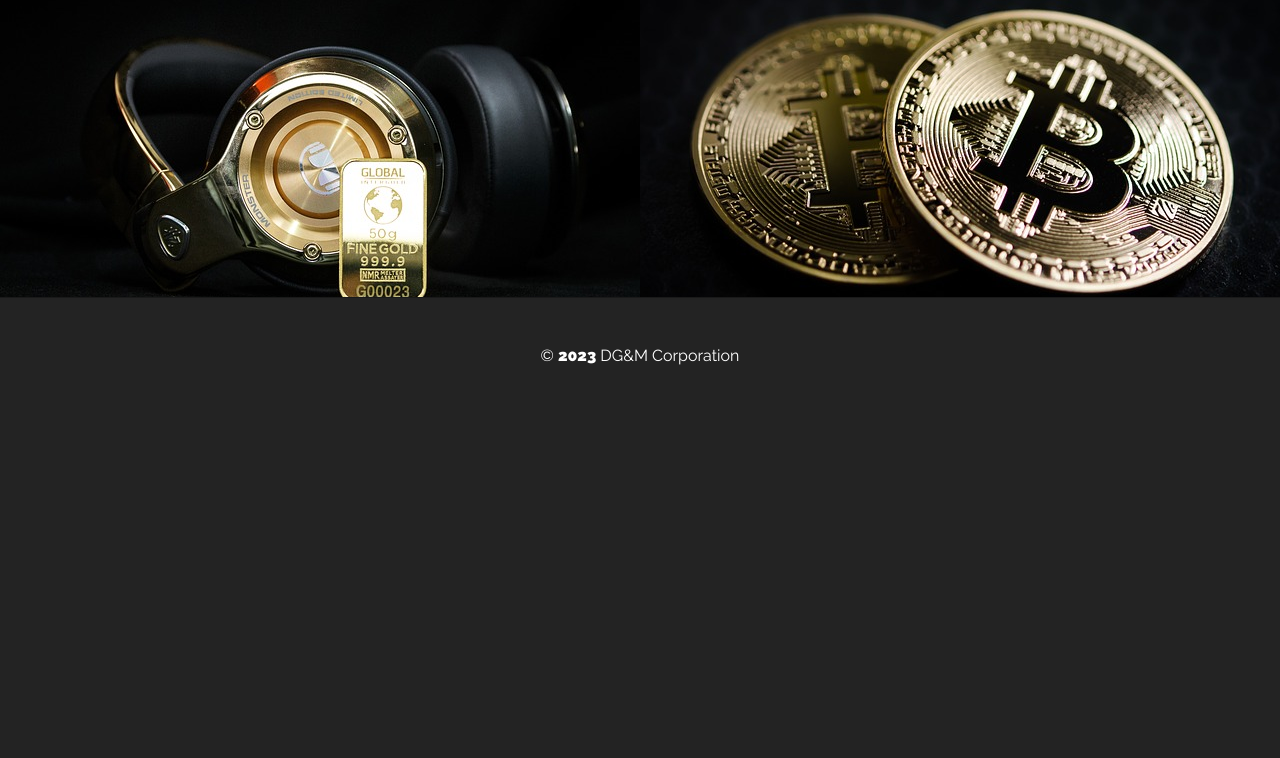
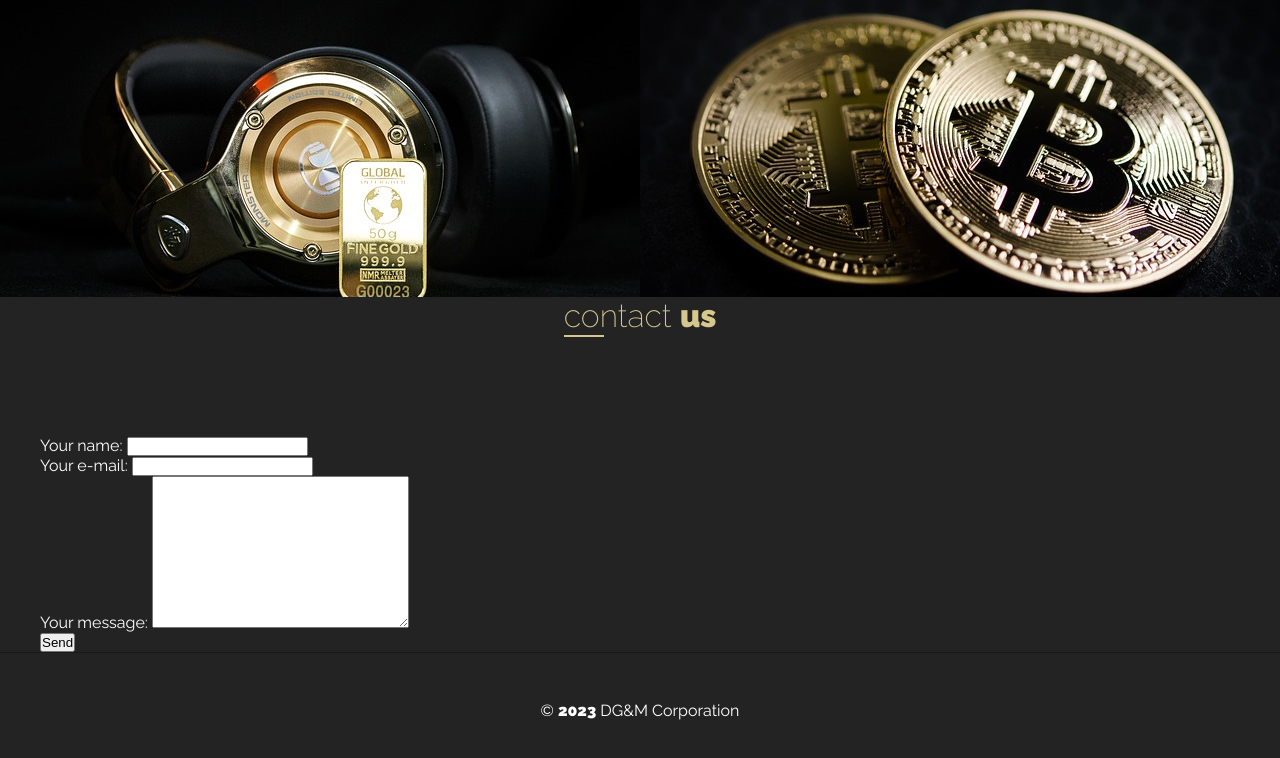
Before and after one commit to MantaRayScript/MMC_Grid_Project, a plain HTML site: page index.html in a window 1280 px wide. Shown: the part 5447-6205 px from the top of the page. Before the commit the page ends 5860 px from the top, so only its background shows below. Drawn offline with nearby package versions, Linux system fonts and the light colour scheme; files that its build step writes are made by us from their sources.

Commit message:
Adding contact section structure in html

```diff
--- a/index.html
+++ b/index.html
@@ -310,6 +310,40 @@
 					src="./img/gallery/8.jpg"
 					alt="bitcoins" />
 			</section>
+			<section
+				class="contact"
+				id="contact">
+				<div class="wrapper">
+					<h2 class="section-title">contact <span>us</span></h2>
+
+					<form class="contact__form">
+						<div class="contact__form-box">
+							<label for="name">Your name:</label>
+							<input
+								type="text"
+								id="name" />
+						</div>
+						<div class="contact__form-box">
+							<label for="email">Your e-mail:</label>
+							<input
+								type="text"
+								id="email" />
+						</div>
+						<div class="contact__form-box">
+							<label for="message">Your message:</label>
+							<textarea
+								name="message"
+								cols="30"
+								rows="10"></textarea>
+						</div>
+						<button
+							type="submit"
+							class="contact__form-btn">
+							Send
+						</button>
+					</form>
+				</div>
+			</section>
 		</main>
 		<footer class="footer">
 			<p class="footer__bottom-text">
```
